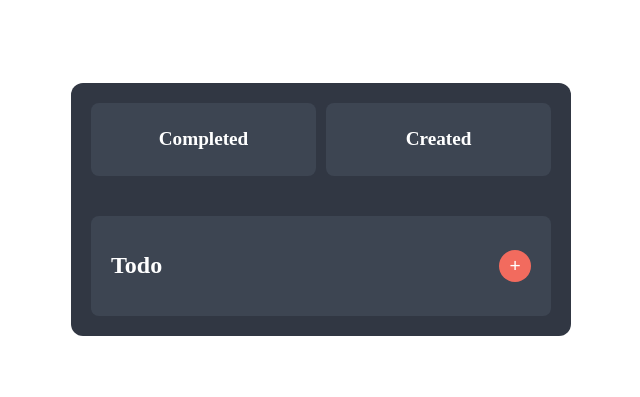
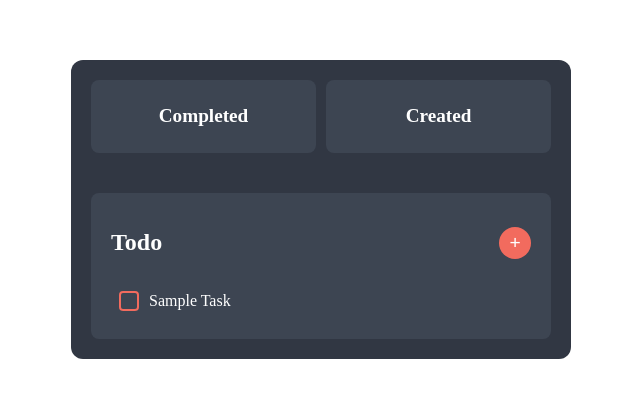
Before and after one commit to chris2kus31/todo-ui, a Nuxt app: page /todo in a window 1280 px wide. Shown: the part 199-596 px from the top of the page, without its empty margins (319-959 px from the left). Built offline with nearby package versions, Linux system fonts and the light colour scheme.

Commit message:
added a slight more than basic row task, might not need all the styles

```diff
--- a/pages/todo.vue
+++ b/pages/todo.vue
@@ -10,12 +10,20 @@
           <h2 class="card-title">Created</h2>
         </div>
       </div>
-
+      <!-- Row with todo-card -->
       <div class="todo-card">
         <header class="todo-header">
           <h1 class="todo-title">Todo</h1>
           <button class="add-button">+</button>
         </header>
+        <!-- Row with tasks -->
+        <div class="task-row">
+          <label class="task-label">
+            <input type="checkbox" class="task-checkbox" />
+            <span class="custom-checkbox"></span>
+            <span class="task-text">Sample Task</span>
+          </label>
+        </div>
       </div>
     </div>
   </div>
@@ -28,7 +36,6 @@
   align-items: center;
   min-height: 100vh;
 }
-
 .todo-container {
   background-color: #313743;
   border-radius: 12px;
@@ -84,4 +91,58 @@
   font-size: 1.2em;
   color: white;
 }
+.task-row {
+  display: flex;
+  align-items: center;
+  margin-top: 10px;
+  padding: 8px;
+  border-radius: 8px;
+  transition: background-color 0.3s ease;
+}
+.task-row:hover {
+  background-color: #454e59; /* Slightly darker background on hover */
+}
+.task-label {
+  display: flex;
+  align-items: center;
+  gap: 10px; /* Space between checkbox and text */
+  cursor: pointer;
+}
+.task-checkbox {
+  display: none; /* Hide default checkbox */
+}
+.custom-checkbox {
+  width: 16px;
+  height: 16px;
+  border: 2px solid #f26b5e; /* Action color */
+  border-radius: 4px;
+  display: inline-block;
+  position: relative;
+  transition: background-color 0.3s ease, border-color 0.3s ease;
+}
+.task-checkbox:checked + .custom-checkbox {
+  background-color: #f26b5e; /* Filled background for checked state */
+  border-color: #f26b5e;
+}
+.task-checkbox:checked + .custom-checkbox::after {
+  content: "";
+  position: absolute;
+  left: 4px;
+  top: 0px;
+  width: 6px;
+  height: 12px;
+  border: solid white;
+  border-width: 0 2px 2px 0;
+  transform: rotate(45deg);
+}
+.task-text {
+  color: white;
+  font-size: 1em;
+  transition: color 0.3s ease;
+}
+
+.task-checkbox:checked ~ .task-text {
+  color: #a9a9a9; /* Dimmed text color when checked */
+  text-decoration: line-through; /* Strikethrough on completion */
+}
 </style>
```
